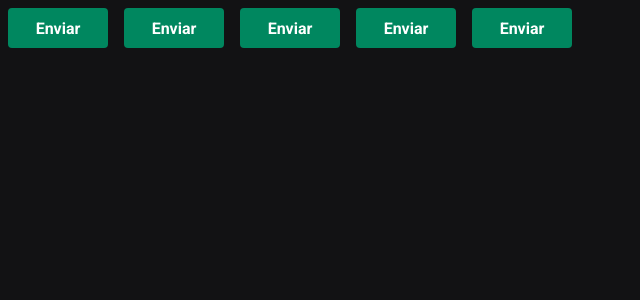
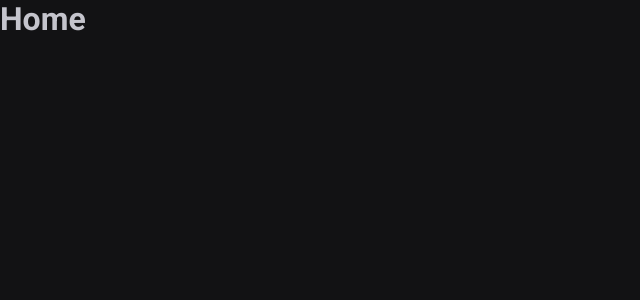
Before and after one commit to YagoB16/ignite-timer, a React (Vite) app: page / in a window 1280 px wide. Shown: the top 300 px of the page, without its empty margins (0-640 px from the left). Built offline with nearby package versions, Linux system fonts and the light colour scheme.

Commit message:
Implementação de Router

```diff
--- a/package.json
+++ b/package.json
@@ -12,6 +12,7 @@
   "dependencies": {
     "react": "^18.3.1",
     "react-dom": "^18.3.1",
+    "react-router-dom": "^7.1.3",
     "styled-components": "^6.1.14"
   },
   "devDependencies": {
--- a/src/App.tsx
+++ b/src/App.tsx
@@ -1,17 +1,16 @@
 import { ThemeProvider } from 'styled-components';
-import { Button } from "./components/Button";
+import { BrowserRouter } from 'react-router-dom';
+import { Router } from './Router';
+
 import { defaultTheme } from './styles/themes/default';
 import { GlobalStyle } from './styles/global';
 export function App() {
     return (
         <ThemeProvider theme={defaultTheme}>
-            <Button variant="primary" />
-            <Button variant="secondary" />
-            <Button variant="success" />
-            <Button variant="danger" />
-            <Button />
-
-            <GlobalStyle/>
+            <BrowserRouter>
+                <Router />
+            </BrowserRouter>
+            <GlobalStyle />
         </ThemeProvider>
     )
 }
--- /dev/null
+++ b/src/Router.tsx
@@ -0,0 +1,11 @@
+import { Routes, Route } from "react-router-dom";
+import { Home } from "./pages/Home";
+import { History } from "./pages/History";
+export function Router(){
+    return (
+        <Routes>
+            <Route path="/" element={<Home/>}/>
+            <Route path="/history" element={<History/>}/>
+        </Routes>
+    );
+}
--- a/src/components/Button.styles.ts
+++ /dev/null
@@ -1,29 +0,0 @@
-import styled, { css } from "styled-components";
-export type ButtonVariant = 'primary' | 'secondary' | 'danger' | 'success';
-
-interface ButtonContainerProps {
-    variant: ButtonVariant;
-}
-
-const buttonVariants = {
-    primary: 'purple',
-    secondary: 'orange',
-    danger: 'red',
-    success: 'green',
-}
-
-export const ButtonContainer = styled.button<ButtonContainerProps>`
-    width: 100px;
-    height: 40px;
-    border-radius: 4px;
-    border: 0;
-    margin: 8px;
-
-    background-color: ${props => props.theme['green-500'] };
-    color: ${props =>props.theme.white};
-    /* ${props => {
-        return css`
-             background-color: ${buttonVariants[props.variant]}
-        `
-    }} */
-`
--- a/src/components/Button.tsx
+++ /dev/null
@@ -1,12 +0,0 @@
-
-import { ButtonContainer, ButtonVariant } from './Button.styles';
-
-
-interface ButtonProps{
-    variant?: ButtonVariant;
-}
-
-
-export function Button({variant = 'primary'}: ButtonProps){
-    return <ButtonContainer variant={variant}> Enviar</ButtonContainer>
-}
--- /dev/null
+++ b/src/pages/History.tsx
@@ -0,0 +1,7 @@
+export function History() {
+    return (
+        <>
+            <h1>History</h1>
+        </>
+    )
+}
--- /dev/null
+++ b/src/pages/Home.tsx
@@ -0,0 +1,7 @@
+export function Home(){
+    return (
+        <>
+        <h1>Home</h1>
+        </>
+    );
+}
```
Also changed, not shown: 1 other file (tests, documents, lock files or other folders).
